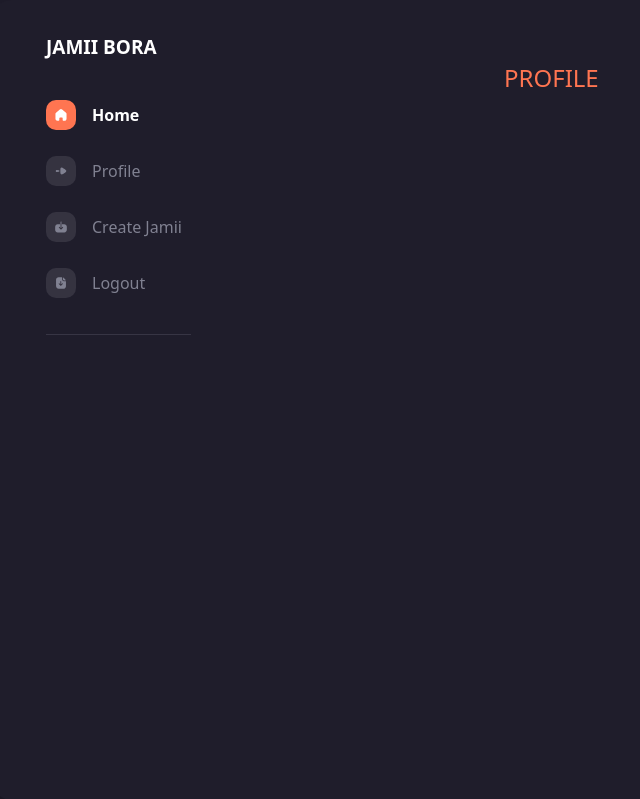
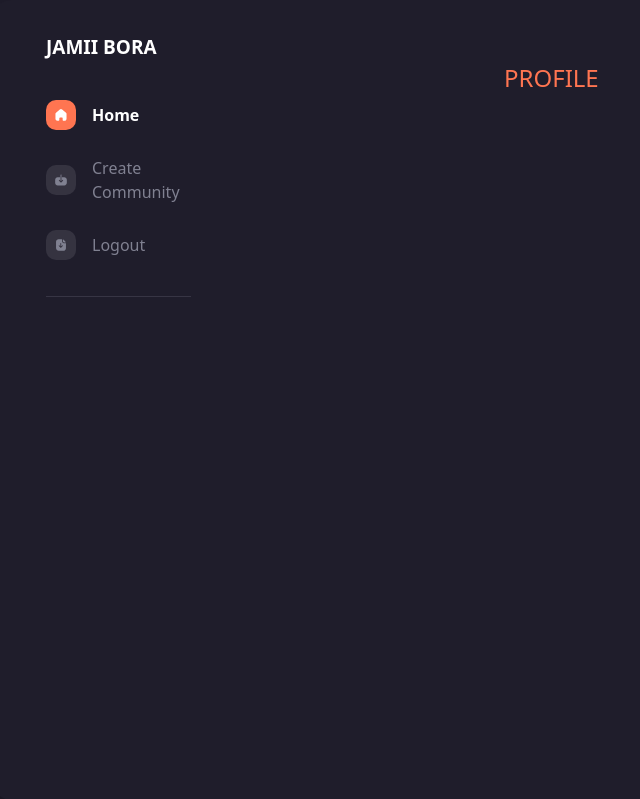
Before and after one commit to r00t254/jamii-bora-1, a Django app: page /profile/1 in a window 1280 px wide. Shown: the whole page, without its empty margins (78-718 px from the left). Run offline with Django 4.2, Linux system fonts and the light colour scheme; the visitor is signed in with stand-in values (Sample User, id 1); data comes from the database, SQL or seed files in the repository; some libraries are stand-ins or nearby versions.

Commit message:
Make changes to profile template

```diff
--- a/nyumba/templates/create-hood.html
+++ b/nyumba/templates/create-hood.html
@@ -14,11 +14,6 @@
                     <svg viewBox="0 0 24 24" fill="currentColor">
                  <path fill-rule="evenodd" clip-rule="evenodd" d="M10.835 12.007l.002.354c.012 1.404.096 2.657.242 3.451 0 .015.16.802.261 1.064.16.38.447.701.809.905a2 2 0 00.91.219c.249-.012.66-.137.954-.242l.244-.094c1.617-.642 4.707-2.74 5.891-4.024l.087-.09.39-.42c.245-.322.375-.715.375-1.138 0-.379-.116-.758-.347-1.064-.07-.099-.18-.226-.28-.334l-.379-.397c-1.305-1.321-4.129-3.175-5.593-3.79 0-.013-.91-.393-1.343-.407h-.057c-.665 0-1.286.379-1.603.991-.087.168-.17.496-.233.784l-.114.544c-.13.874-.216 2.216-.216 3.688zm-6.332-1.525C3.673 10.482 3 11.162 3 12a1.51 1.51 0 001.503 1.518l3.7-.328c.65 0 1.179-.532 1.179-1.19 0-.658-.528-1.191-1.18-1.191l-3.699-.327z" />
                 </svg> Profile
-                </a>
-                <a class="sidebar-link" href="#">
-                    <svg viewBox="0 0 24 24" fill="currentColor">
-                 <path d="M11.23 7.29V3.283c0-.427.34-.782.77-.782.385 0 .711.298.763.677l.007.104v4.01h4.78c2.38 0 4.335 1.949 4.445 4.38l.005.215v5.04c0 2.447-1.887 4.456-4.232 4.569l-.208.005H6.44c-2.38 0-4.326-1.94-4.435-4.379L2 16.905v-5.03c0-2.447 1.878-4.466 4.222-4.58l.208-.004h4.8v6.402l-1.6-1.652a.755.755 0 00-1.09 0 .81.81 0 00-.22.568c0 .157.045.32.14.459l.08.099 2.91 3.015c.14.155.34.237.55.237a.735.735 0 00.465-.166l.075-.071 2.91-3.015c.3-.31.3-.816 0-1.126a.755.755 0 00-1.004-.077l-.086.077-1.59 1.652V7.291h-1.54z" />
-                </svg> Create Jamii
                 </a>
                 <a class="sidebar-link" href="{% url 'logout' %}">
                     <svg viewBox="0 0 24 24" fill="currentColor">
--- a/nyumba/templates/index.html
+++ b/nyumba/templates/index.html
@@ -37,7 +37,7 @@
         <div class=" mt-5 available-section">
             <div class="d-flex justify-content-between">
                 <p> Available neighbourhoods:</p><br><br>
-                <a href="{% url 'createhood' %}"><p style="margin-left: 700px;"> <button class="btn btn-primary hood-btn">Create a Neighbourhood <i
+                <a href="{% url 'createhood' %}"><p style="margin-left: 700px;"> <button class="btn btn-primary hood-btn">Create Community <i
                     style="color: #fff" class="fas fa-home"></i></button></p></a>
 
             </div>
--- a/nyumba/templates/profile.html
+++ b/nyumba/templates/profile.html
@@ -11,15 +11,10 @@
                  <path d="M9.135 20.773v-3.057c0-.78.637-1.414 1.423-1.414h2.875c.377 0 .74.15 1.006.414.267.265.417.625.417 1v3.057c-.002.325.126.637.356.867.23.23.544.36.87.36h1.962a3.46 3.46 0 002.443-1 3.41 3.41 0 001.013-2.422V9.867c0-.735-.328-1.431-.895-1.902l-6.671-5.29a3.097 3.097 0 00-3.949.072L3.467 7.965A2.474 2.474 0 002.5 9.867v8.702C2.5 20.464 4.047 22 5.956 22h1.916c.68 0 1.231-.544 1.236-1.218l.027-.009z" />
                 </svg>Home
                 </a>
-                <a class="sidebar-link trending" href="{% url 'profile' pk=user.id%}">
-                    <svg viewBox="0 0 24 24" fill="currentColor">
-                 <path fill-rule="evenodd" clip-rule="evenodd" d="M10.835 12.007l.002.354c.012 1.404.096 2.657.242 3.451 0 .015.16.802.261 1.064.16.38.447.701.809.905a2 2 0 00.91.219c.249-.012.66-.137.954-.242l.244-.094c1.617-.642 4.707-2.74 5.891-4.024l.087-.09.39-.42c.245-.322.375-.715.375-1.138 0-.379-.116-.758-.347-1.064-.07-.099-.18-.226-.28-.334l-.379-.397c-1.305-1.321-4.129-3.175-5.593-3.79 0-.013-.91-.393-1.343-.407h-.057c-.665 0-1.286.379-1.603.991-.087.168-.17.496-.233.784l-.114.544c-.13.874-.216 2.216-.216 3.688zm-6.332-1.525C3.673 10.482 3 11.162 3 12a1.51 1.51 0 001.503 1.518l3.7-.328c.65 0 1.179-.532 1.179-1.19 0-.658-.528-1.191-1.18-1.191l-3.699-.327z" />
-                </svg> Profile
-                </a>
                 <a class="sidebar-link" href="{% url 'createhood'%}">
                     <svg viewBox="0 0 24 24" fill="currentColor">
                  <path d="M11.23 7.29V3.283c0-.427.34-.782.77-.782.385 0 .711.298.763.677l.007.104v4.01h4.78c2.38 0 4.335 1.949 4.445 4.38l.005.215v5.04c0 2.447-1.887 4.456-4.232 4.569l-.208.005H6.44c-2.38 0-4.326-1.94-4.435-4.379L2 16.905v-5.03c0-2.447 1.878-4.466 4.222-4.58l.208-.004h4.8v6.402l-1.6-1.652a.755.755 0 00-1.09 0 .81.81 0 00-.22.568c0 .157.045.32.14.459l.08.099 2.91 3.015c.14.155.34.237.55.237a.735.735 0 00.465-.166l.075-.071 2.91-3.015c.3-.31.3-.816 0-1.126a.755.755 0 00-1.004-.077l-.086.077-1.59 1.652V7.291h-1.54z" />
-                </svg> Create Jamii
+                </svg> Create Community
                 </a>
                 <a class="sidebar-link" href="{% url 'logout' %}">
                     <svg viewBox="0 0 24 24" fill="currentColor">
--- a/nyumba/templates/search.html
+++ b/nyumba/templates/search.html
@@ -18,7 +18,7 @@
                 <a class="sidebar-link" href="{% url 'createhood'%}">
                     <svg viewBox="0 0 24 24" fill="currentColor">
                  <path d="M11.23 7.29V3.283c0-.427.34-.782.77-.782.385 0 .711.298.763.677l.007.104v4.01h4.78c2.38 0 4.335 1.949 4.445 4.38l.005.215v5.04c0 2.447-1.887 4.456-4.232 4.569l-.208.005H6.44c-2.38 0-4.326-1.94-4.435-4.379L2 16.905v-5.03c0-2.447 1.878-4.466 4.222-4.58l.208-.004h4.8v6.402l-1.6-1.652a.755.755 0 00-1.09 0 .81.81 0 00-.22.568c0 .157.045.32.14.459l.08.099 2.91 3.015c.14.155.34.237.55.237a.735.735 0 00.465-.166l.075-.071 2.91-3.015c.3-.31.3-.816 0-1.126a.755.755 0 00-1.004-.077l-.086.077-1.59 1.652V7.291h-1.54z" />
-                </svg> Create Jamii
+                </svg> Create Community
                 </a>
                 <a class="sidebar-link" href="{% url 'logout' %}">
                     <svg viewBox="0 0 24 24" fill="currentColor">
```
Also changed, not shown: nyumba/templates/hood.html (+5 -5 lines).
